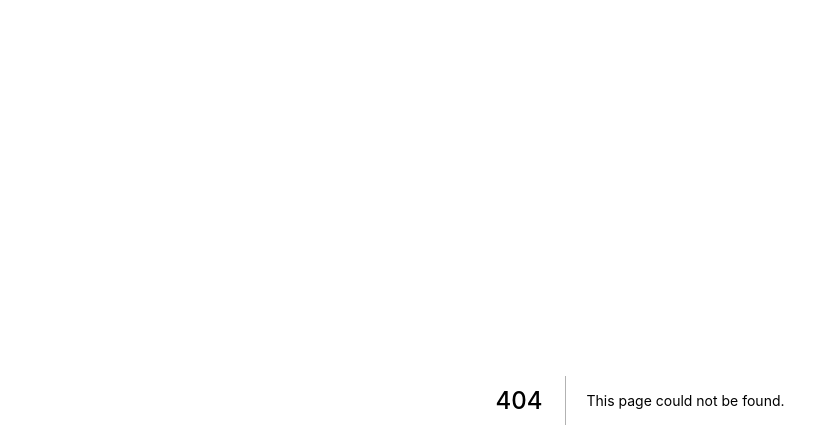
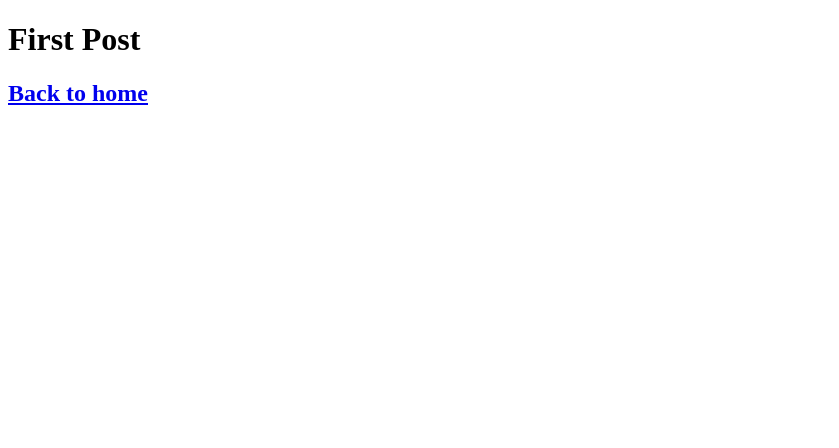
Before and after one commit to tsuyopon-xyz/tutorial-nextjs-blog, a Next.js app: page /posts/first-post in a window 1280 px wide. Before the commit this address had no page. Shown: the top 448 px of the page, without its empty margins (0-839 px from the left). Built offline with nearby package versions, Linux system fonts and the light colour scheme.

Commit message:
created first page and added link

```diff
--- a/pages/index.js
+++ b/pages/index.js
@@ -1,4 +1,5 @@
 import Head from 'next/head'
+import Link from 'next/link'
 
 export default function Home() {
   return (
@@ -9,8 +10,8 @@ export default function Home() {
       </Head>
 
       <main>
-        <h1 className="title" onClick={() => setNumber(number + 1)}>
-        Learn <a href="https://nextjs.org">Next.js!</a>
+        <h1 className="title">
+        Read <Link href="/posts/first-post"><a>this page!</a></Link>
         </h1>
 
         <p className="description">
--- /dev/null
+++ b/pages/posts/first-post.jsx
@@ -0,0 +1,19 @@
+import Head from 'next/head'
+import Link from 'next/link'
+
+export default function FirstPost() {
+  return (
+    <>
+      <Head>
+        <title>First Post</title>
+        <link rel="icon" href="/favicon.ico" />
+      </Head>
+      <h1>First Post</h1>
+      <h2>
+        <Link href="/">
+          <a>Back to home</a>
+        </Link>
+      </h2>
+    </>
+  )
+}
```
